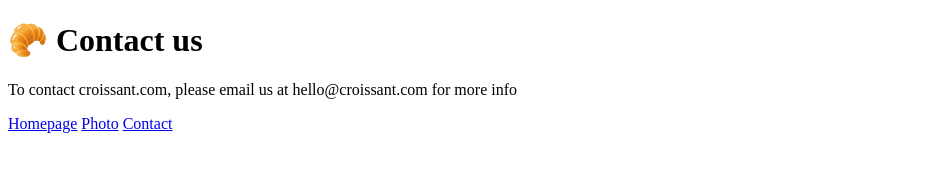
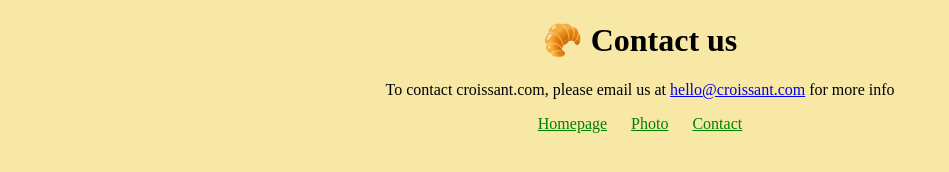
Before and after one commit to luanacristinalima/Croissant, a plain HTML site: page contact.html in a window 1280 px wide. Shown: the whole page, without its empty margins (0-949 px from the left). Drawn offline with Linux system fonts and the light colour scheme.

Commit message:
Added CSS

```diff
--- a/contact.html
+++ b/contact.html
@@ -4,16 +4,20 @@
     <meta charset="UTF-8" />
     <meta http-equiv="X-UA-Compatible" content="IE=edge" />
     <meta name="viewport" content="width=device-width, initial-scale=1.0" />
+    <link rel="stylesheet" href="/css/styles.css" />
     <title>Contact Us</title>
   </head>
   <body>
     <h1>🥐 Contact us</h1>
     <p>
-      To contact croissant.com, please email us at hello@croissant.com for more
-      info
+      To contact croissant.com, please email us at
+      <a href="mailto:hello@croissant.com ">hello@croissant.com</a>
+      for more info
     </p>
-    <a href="index.html">Homepage</a>
-    <a href="photo.html">Photo</a>
-    <a href="contact.html">Contact</a>
+    <footer>
+      <a href="index.html">Homepage</a>
+      <a href="photo.html">Photo</a>
+      <a href="contact.html">Contact</a>
+    </footer>
   </body>
 </html>
--- /dev/null
+++ b/css/styles.css
@@ -0,0 +1,8 @@
+body {
+  background-color: #f8e8a6;
+  text-align: center;
+}
+footer a {
+  color: green;
+  margin: 0 10px;
+}
```
Also changed, not shown: index.html (+6 -3 lines), photo.html (+6 -3 lines).
